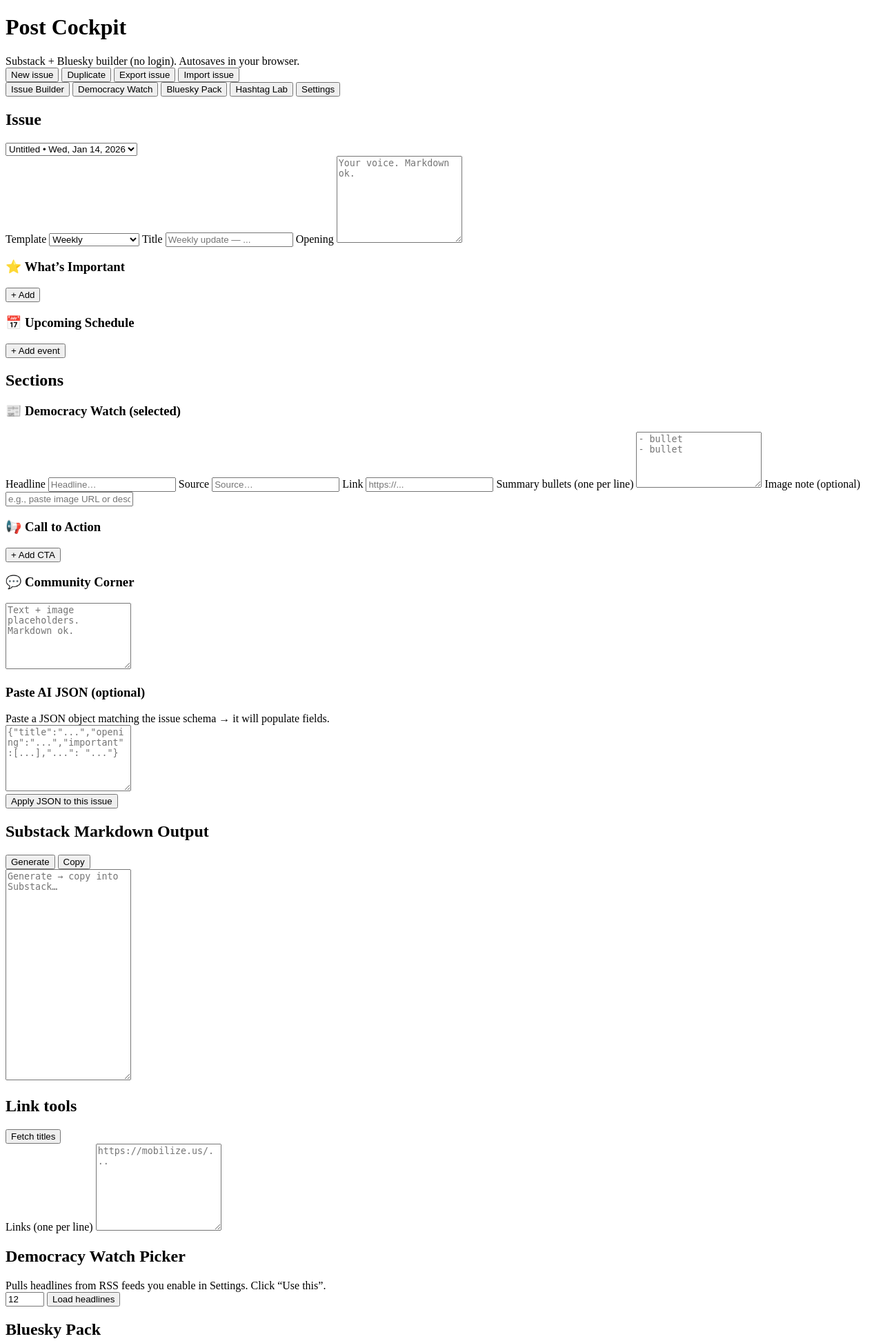
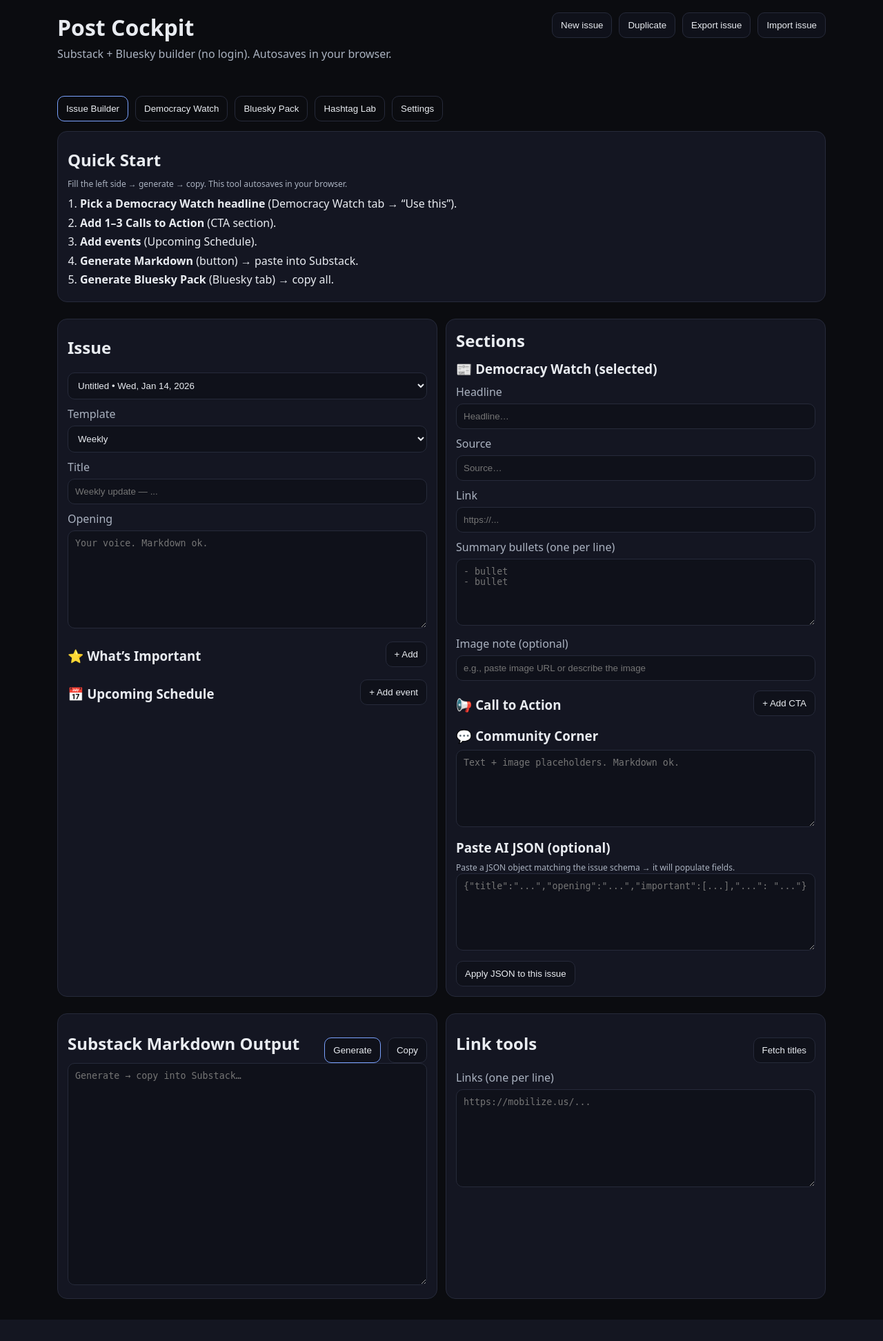
Before and after one commit to xyciasav/post-cockpit, a Flask app: page / in a window 1280 px wide. Shown: the top 1944 px of the page at 69% size. After the commit the page ends 1913 px from the top, so only its background shows below. Run offline with Flask 3, Linux system fonts and the light colour scheme; some libraries are stand-ins or nearby versions.

Commit message:
adding style

```diff
--- a/static/style.css
+++ b/static/style.css
@@ -0,0 +1,71 @@
+:root{
+  --bg:#0b0c10;
+  --card:#141622;
+  --txt:#e9ecf1;
+  --muted:#aab2c0;
+  --accent:#7aa2ff;
+  --line:#262a3a;
+  --bad:#ff6b6b;
+}
+*{box-sizing:border-box}
+body{margin:0;font-family:system-ui,Segoe UI,Roboto,Arial;background:var(--bg);color:var(--txt)}
+.wrap{max-width:1150px;margin:0 auto;padding:18px}
+h1{margin:0 0 6px 0}
+h2{margin:0 0 10px 0}
+h3{margin:12px 0 8px 0}
+.muted{color:var(--muted)}
+.small{font-size:12px}
+.topbar{display:flex;justify-content:space-between;gap:14px;align-items:flex-start;flex-wrap:wrap}
+.topbar-actions{display:flex;gap:10px;flex-wrap:wrap}
+.tabs{display:flex;gap:10px;flex-wrap:wrap;margin:14px 0}
+.tab{background:transparent;color:var(--txt);border:1px solid var(--line);padding:10px 12px;border-radius:10px;cursor:pointer}
+.tab.active{border-color:var(--accent)}
+.panel{display:none}
+.panel.active{display:block}
+.card{background:var(--card);border:1px solid var(--line);border-radius:14px;padding:14px;margin:12px 0}
+.grid2{display:grid;grid-template-columns:1fr 1fr;gap:12px}
+.grid3{display:grid;grid-template-columns:1fr 1fr 1fr;gap:12px}
+@media (max-width:980px){.grid2,.grid3{grid-template-columns:1fr}}
+label{display:block;margin:10px 0 6px 0;color:var(--muted)}
+input,textarea,select{
+  width:100%;
+  background:#0f111a;
+  border:1px solid var(--line);
+  color:var(--txt);
+  border-radius:10px;
+  padding:10px
+}
+button{
+  border:1px solid var(--line);
+  background:#0f111a;
+  color:var(--txt);
+  padding:10px 12px;
+  border-radius:10px;
+  cursor:pointer
+}
+button.primary{border-color:var(--accent)}
+.row{display:flex;gap:10px;flex-wrap:wrap;margin-top:10px;align-items:center}
+.between{justify-content:space-between}
+.stack{display:flex;flex-direction:column;gap:10px}
+.item{padding:10px;border:1px solid var(--line);border-radius:12px;background:#0f111a}
+.hr{border:none;border-top:1px solid var(--line);margin:14px 0}
+.bad{border-color:var(--bad)}
+.kv{display:flex;gap:10px;flex-wrap:wrap}
+.kv > *{flex:1 1 160px}
+
+/* Quick Start */
+.qs { margin: 10px 0 0 18px; padding: 0; }
+.qs li { margin: 6px 0; line-height: 1.35; }
+
+/* Status pills */
+.pills { display:flex; gap:8px; flex-wrap:wrap; justify-content:flex-end; }
+.pill {
+  padding: 6px 10px;
+  border-radius: 999px;
+  font-size: 12px;
+  border: 1px solid var(--line);
+  background: #0f111a;
+  color: var(--muted);
+}
+.pill.ok { border-color: rgba(120,255,180,.35); color: #bfe8cf; }
+.pill.warn { border-color: rgba(255,120,120,.35); color: #ffd0d0; }
--- a/templates/index.html
+++ b/templates/index.html
@@ -3,8 +3,9 @@
 <head>
   <meta charset="utf-8" />
   <meta name="viewport" content="width=device-width,initial-scale=1" />
+  <meta name="color-scheme" content="dark light" />
   <title>Post Cockpit</title>
-  <link rel="stylesheet" href="/static/style.css" />
+  <link rel="stylesheet" href="{{ request.script_root }}/static/style.css" />
 </head>
 <body>
   <header class="wrap">
@@ -33,6 +34,24 @@
 
     <!-- Issue Builder -->
     <section id="issue" class="panel active">
+          <div class="card">
+    <div class="row between">
+      <div>
+        <h2>Quick Start</h2>
+        <div class="muted small">Fill the left side → generate → copy. This tool autosaves in your browser.</div>
+      </div>
+      <div id="statusPills" class="pills"></div>
+    </div>
+
+    <ol class="qs">
+      <li><b>Pick a Democracy Watch headline</b> (Democracy Watch tab → “Use this”).</li>
+      <li><b>Add 1–3 Calls to Action</b> (CTA section).</li>
+      <li><b>Add events</b> (Upcoming Schedule).</li>
+      <li><b>Generate Markdown</b> (button) → paste into Substack.</li>
+      <li><b>Generate Bluesky Pack</b> (Bluesky tab) → copy all.</li>
+    </ol>
+  </div>
+
       <div class="grid2">
         <div class="card">
           <div class="row between">
```
